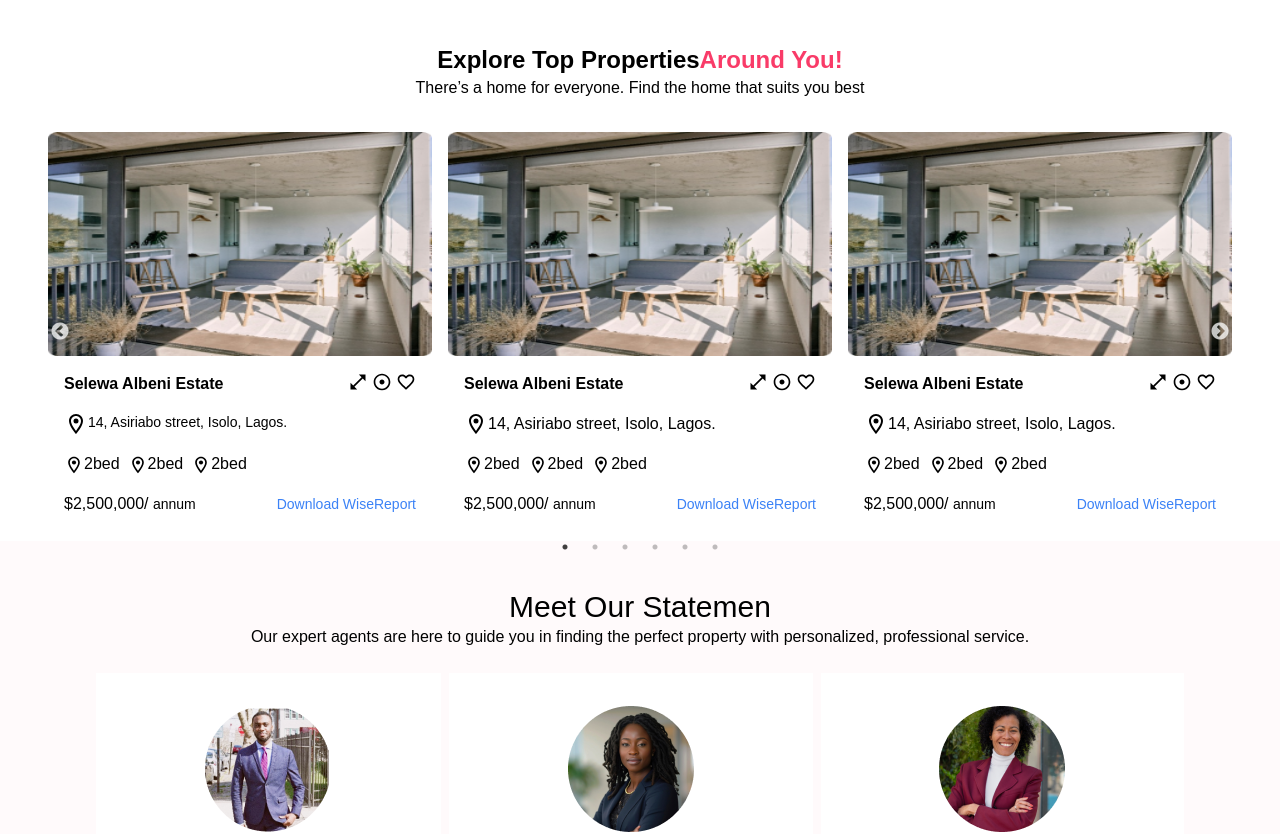
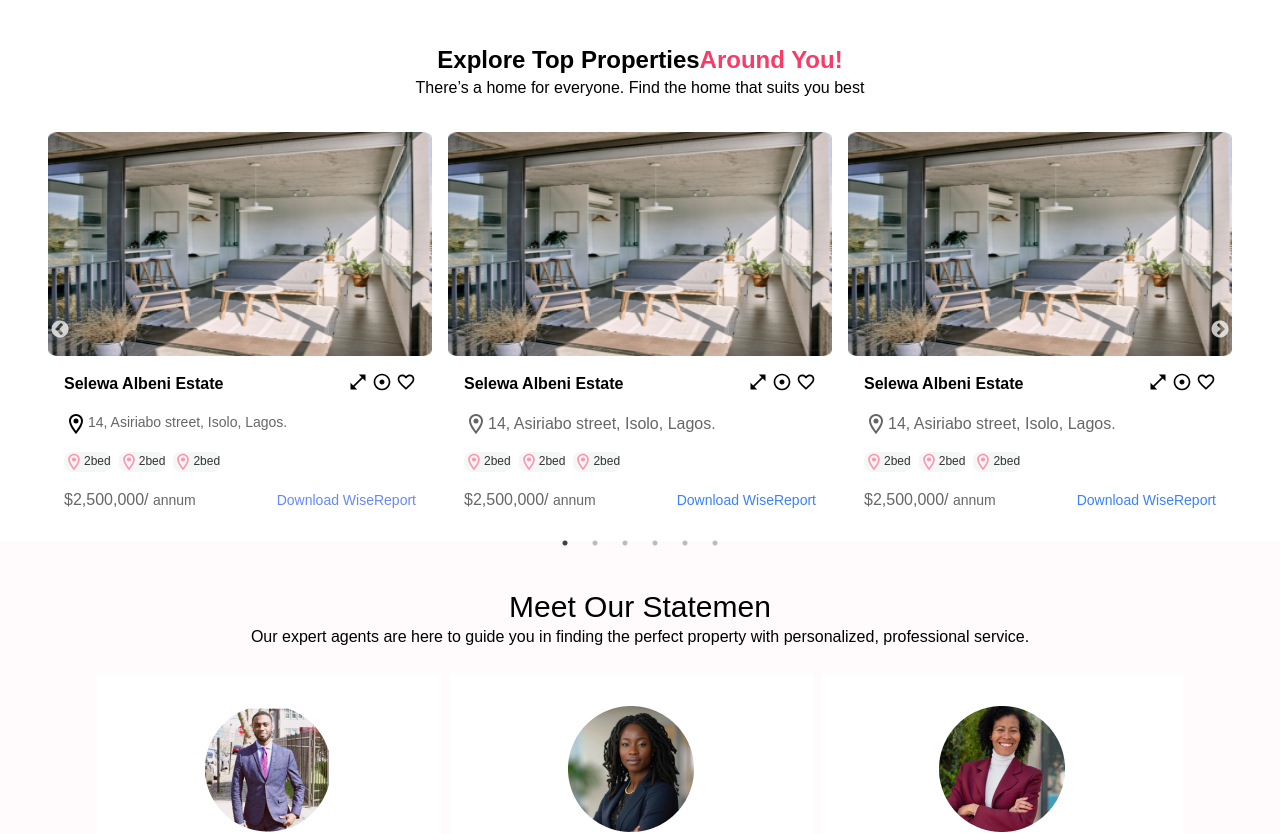
Before and after one commit to Obadea/rentwise, a React (Create React App) app: page / in a window 1280 px wide. Shown: the part 620-1454 px from the top of the page. Built offline with nearby package versions, Linux system fonts and the light colour scheme; a web font is replaced by a local one.

Commit message:
minor changes

```diff
--- a/src/landingpage/components/Solution.jsx
+++ b/src/landingpage/components/Solution.jsx
@@ -20,7 +20,7 @@ function Solution() {
             support you and your clients.
           </p>
           <img src={country} alt="" />
-          <button className="mt-6 px-4 py-3 rounded-lg bg-blue-500 border border-white">
+          <button className="mt-6 px-4 py-3 rounded-lg bg-customDownloadBlue border border-white">
             Learn more
           </button>
         </div>
--- a/src/landingpage/components/TopProperties.jsx
+++ b/src/landingpage/components/TopProperties.jsx
@@ -81,24 +81,185 @@ function TopProperties() {
                 </div>
                 <div className="flex justify-start text-sm font-normal">
                   <LocationOnOutlinedIcon />
-                  <p>14, Asiriabo street, Isolo, Lagos.</p>
+                  <p className="text-customStreetcolor">
+                    14, Asiriabo street, Isolo, Lagos.
+                  </p>
                 </div>
-                <div className="flex justify-start gap-2">
-                  <p>
-                    <LocationOnOutlinedIcon fontSize="small" />
+                <div className="flex justify-start gap-2 text-xs text-customResultqueryGrey font-normal ">
+                  <p className="bg-customgray rounded-lg">
+                    <LocationOnOutlinedIcon
+                      fontSize="small"
+                      className="text-customLocationIconColor"
+                    />
                     2bed
                   </p>
-                  <p>
-                    <LocationOnOutlinedIcon fontSize="small" />
+                  <p className="bg-customgray rounded-lg">
+                    <LocationOnOutlinedIcon
+                      fontSize="small"
+                      className="text-customLocationIconColor"
+                    />
                     2bed
                   </p>
-                  <p>
-                    <LocationOnOutlinedIcon fontSize="small" />
+                  <p className="bg-customgray rounded-lg">
+                    <LocationOnOutlinedIcon
+                      fontSize="small"
+                      className="text-customLocationIconColor"
+                    />
                     2bed
                   </p>
                 </div>
                 <div className="flex justify-between">
-                  <h3>
+                  <h3 className="text-customStreetcolor">
+                    $2,500,000/ <span className="text-sm">annum</span>
+                  </h3>
+                  <button className="text-customDownloadBlue text-sm">
+                    Download WiseReport
+                  </button>
+                </div>
+              </div>
+            </div>
+            <div className=" px-2">
+              <div className="h-56 w-full">
+                <img src={palor} alt="kitchen " className="  h-full w-full" />
+              </div>
+              <div className="p-4 flex flex-col gap-4">
+                <div className="flex justify-between">
+                  <h4 className="text-base font-bold">Selewa Albeni Estate</h4>
+                  <div className="flex justify-between gap-1">
+                    <OpenInFullIcon fontSize="small" />
+                    <AdjustIcon fontSize="small" />
+                    <FavoriteBorderIcon fontSize="small" />
+                  </div>
+                </div>
+                <div className="flex justify-start text-customStreetcolor">
+                  <LocationOnOutlinedIcon />
+                  <p>14, Asiriabo street, Isolo, Lagos.</p>
+                </div>
+                <div className="flex justify-start gap-2 text-xs text-customResultqueryGrey font-normal">
+                  <p className="bg-customgray rounded-lg">
+                    <LocationOnOutlinedIcon
+                      fontSize="small"
+                      className="text-customLocationIconColor"
+                    />
+                    2bed
+                  </p>
+                  <p className="bg-customgray rounded-lg">
+                    <LocationOnOutlinedIcon
+                      fontSize="small"
+                      className="text-customLocationIconColor"
+                    />
+                    2bed
+                  </p>
+                  <p className="bg-customgray rounded-lg">
+                    <LocationOnOutlinedIcon
+                      fontSize="small"
+                      className="text-customLocationIconColor"
+                    />
+                    2bed
+                  </p>
+                </div>
+                <div className="flex justify-between">
+                  <h3 className="text-customStreetcolor">
+                    $2,500,000/ <span className="text-sm">annum</span>
+                  </h3>
+                  <button className="text-blue-500 text-sm">
+                    Download WiseReport
+                  </button>
+                </div>
+              </div>
+            </div>
+            <div className=" px-2">
+              <div className="h-56 w-full">
+                <img src={palor} alt="kitchen " className="  h-full w-full" />
+              </div>
+              <div className="p-4 flex flex-col gap-4">
+                <div className="flex justify-between">
+                  <h4 className="text-base font-bold">Selewa Albeni Estate</h4>
+                  <div className="flex justify-between gap-1">
+                    <OpenInFullIcon fontSize="small" />
+                    <AdjustIcon fontSize="small" />
+                    <FavoriteBorderIcon fontSize="small" />
+                  </div>
+                </div>
+                <div className="flex justify-start text-customStreetcolor">
+                  <LocationOnOutlinedIcon />
+                  <p>14, Asiriabo street, Isolo, Lagos.</p>
+                </div>
+                <div className="flex justify-start gap-2 text-xs text-customResultqueryGrey font-normal">
+                  <p className="bg-customgray rounded-lg">
+                    <LocationOnOutlinedIcon
+                      fontSize="small"
+                      className="text-customLocationIconColor"
+                    />
+                    2bed
+                  </p>
+                  <p className="bg-customgray rounded-lg">
+                    <LocationOnOutlinedIcon
+                      fontSize="small"
+                      className="text-customLocationIconColor"
+                    />
+                    2bed
+                  </p>
+                  <p className="bg-customgray rounded-lg">
+                    <LocationOnOutlinedIcon
+                      fontSize="small"
+                      className="text-customLocationIconColor"
+                    />
+                    2bed
+                  </p>
+                </div>
+                <div className="flex justify-between">
+                  <h3 className="text-customStreetcolor">
+                    $2,500,000/ <span className="text-sm">annum</span>
+                  </h3>
+                  <button className="text-blue-500 text-sm">
+                    Download WiseReport
+                  </button>
+                </div>
+              </div>
+            </div>
+            <div className=" px-2">
+              <div className="h-56 w-full">
+                <img src={palor} alt="kitchen " className="  h-full w-full" />
+              </div>
+              <div className="p-4 flex flex-col gap-4">
+                <div className="flex justify-between">
+                  <h4 className="text-base font-bold">Selewa Albeni Estate</h4>
+                  <div className="flex justify-between gap-1">
+                    <OpenInFullIcon fontSize="small" />
+                    <AdjustIcon fontSize="small" />
+                    <FavoriteBorderIcon fontSize="small" />
+                  </div>
+                </div>
+                <div className="flex justify-start ">
+                  <LocationOnOutlinedIcon />
+                  <p>14, Asiriabo street, Isolo, Lagos.</p>
+                </div>
+                <div className="flex justify-start gap-2 text-xs text-customResultqueryGrey font-normal">
+                  <p className="bg-customgray rounded-lg">
+                    <LocationOnOutlinedIcon
+                      fontSize="small"
+                      className="text-customLocationIconColor"
+                    />
+                    2bed
+                  </p>
+                  <p className="bg-customgray rounded-lg">
+                    <LocationOnOutlinedIcon
+                      fontSize="small"
+                      className="text-customLocationIconColor"
+                    />
+                    2bed
+                  </p>
+                  <p className="bg-customgray rounded-lg">
+                    <LocationOnOutlinedIcon
+                      fontSize="small"
+                      className="text-customLocationIconColor"
+                    />
+                    2bed
+                  </p>
+                </div>
+                <div className="flex justify-between">
+                  <h3 className="text-customStreetcolor">
                     $2,500,000/ <span className="text-sm">annum</span>
                   </h3>
                   <button className="text-blue-500 text-sm">
@@ -125,138 +286,15 @@ function TopProperties() {
                   <p>14, Asiriabo street, Isolo, Lagos.</p>
                 </div>
                 <div className="flex justify-start gap-2">
-                  <p>
+                  <p className="bg-customgray rounded-lg">
                     <LocationOnOutlinedIcon fontSize="small" />
                     2bed
                   </p>
-                  <p>
+                  <p className="bg-customgray rounded-lg">
                     <LocationOnOutlinedIcon fontSize="small" />
                     2bed
                   </p>
-                  <p>
-                    <LocationOnOutlinedIcon fontSize="small" />
-                    2bed
-                  </p>
-                </div>
-                <div className="flex justify-between">
-                  <h3>
-                    $2,500,000/ <span className="text-sm">annum</span>
-                  </h3>
-                  <button className="text-blue-500 text-sm">
-                    Download WiseReport
-                  </button>
-                </div>
-              </div>
-            </div>
-            <div className=" px-2">
-              <div className="h-56 w-full">
-                <img src={palor} alt="kitchen " className="  h-full w-full" />
-              </div>
-              <div className="p-4 flex flex-col gap-4">
-                <div className="flex justify-between">
-                  <h4 className="text-base font-bold">Selewa Albeni Estate</h4>
-                  <div className="flex justify-between gap-1">
-                    <OpenInFullIcon fontSize="small" />
-                    <AdjustIcon fontSize="small" />
-                    <FavoriteBorderIcon fontSize="small" />
-                  </div>
-                </div>
-                <div className="flex justify-start ">
-                  <LocationOnOutlinedIcon />
-                  <p>14, Asiriabo street, Isolo, Lagos.</p>
-                </div>
-                <div className="flex justify-start gap-2">
-                  <p>
-                    <LocationOnOutlinedIcon fontSize="small" />
-                    2bed
-                  </p>
-                  <p>
-                    <LocationOnOutlinedIcon fontSize="small" />
-                    2bed
-                  </p>
-                  <p>
-                    <LocationOnOutlinedIcon fontSize="small" />
-                    2bed
-                  </p>
-                </div>
-                <div className="flex justify-between">
-                  <h3>
-                    $2,500,000/ <span className="text-sm">annum</span>
-                  </h3>
-                  <button className="text-blue-500 text-sm">
-                    Download WiseReport
-                  </button>
-                </div>
-              </div>
-            </div>
-            <div className=" px-2">
-              <div className="h-56 w-full">
-                <img src={palor} alt="kitchen " className="  h-full w-full" />
-              </div>
-              <div className="p-4 flex flex-col gap-4">
-                <div className="flex justify-between">
-                  <h4 className="text-base font-bold">Selewa Albeni Estate</h4>
-                  <div className="flex justify-between gap-1">
-                    <OpenInFullIcon fontSize="small" />
-                    <AdjustIcon fontSize="small" />
-                    <FavoriteBorderIcon fontSize="small" />
-                  </div>
-                </div>
-                <div className="flex justify-start ">
-                  <LocationOnOutlinedIcon />
-                  <p>14, Asiriabo street, Isolo, Lagos.</p>
-                </div>
-                <div className="flex justify-start gap-2">
-                  <p>
-                    <LocationOnOutlinedIcon fontSize="small" />
-                    2bed
-                  </p>
-                  <p>
-                    <LocationOnOutlinedIcon fontSize="small" />
-                    2bed
-                  </p>
-                  <p>
-                    <LocationOnOutlinedIcon fontSize="small" />
-                    2bed
-                  </p>
-                </div>
-                <div className="flex justify-between">
-                  <h3>
-                    $2,500,000/ <span className="text-sm">annum</span>
-                  </h3>
-                  <button className="text-blue-500 text-sm">
-                    Download WiseReport
-                  </button>
-                </div>
-              </div>
-            </div>
-            <div className=" px-2">
-              <div className="h-56 w-full">
-                <img src={palor} alt="kitchen " className="  h-full w-full" />
-              </div>
-              <div className="p-4 flex flex-col gap-4">
-                <div className="flex justify-between">
-                  <h4 className="text-base font-bold">Selewa Albeni Estate</h4>
-                  <div className="flex justify-between gap-1">
-                    <OpenInFullIcon fontSize="small" />
-                    <AdjustIcon fontSize="small" />
-                    <FavoriteBorderIcon fontSize="small" />
-                  </div>
-                </div>
-                <div className="flex justify-start ">
-                  <LocationOnOutlinedIcon />
-                  <p>14, Asiriabo street, Isolo, Lagos.</p>
-                </div>
-                <div className="flex justify-start gap-2">
-                  <p>
-                    <LocationOnOutlinedIcon fontSize="small" />
-                    2bed
-                  </p>
-                  <p>
-                    <LocationOnOutlinedIcon fontSize="small" />
-                    2bed
-                  </p>
-                  <p>
+                  <p className="bg-customgray rounded-lg">
                     <LocationOnOutlinedIcon fontSize="small" />
                     2bed
                   </p>
@@ -289,21 +327,21 @@ function TopProperties() {
                   <p>14, Asiriabo street, Isolo, Lagos.</p>
                 </div>
                 <div className="flex justify-start gap-2">
-                  <p>
+                  <p className="bg-customgray rounded-lg">
                     <LocationOnOutlinedIcon fontSize="small" />
                     2bed
                   </p>
-                  <p>
+                  <p className="bg-customgray rounded-lg">
                     <LocationOnOutlinedIcon fontSize="small" />
                     2bed
                   </p>
-                  <p>
+                  <p className="bg-customgray rounded-lg">
                     <LocationOnOutlinedIcon fontSize="small" />
                     2bed
                   </p>
                 </div>
                 <div className="flex justify-between">
-                  <h3>
+                  <h3 className="text-customStreetcolor">
                     $2,500,000/ <span className="text-sm">annum</span>
                   </h3>
                   <button className="text-blue-500 text-sm">
--- a/tailwind.config.js
+++ b/tailwind.config.js
@@ -17,6 +17,9 @@ module.exports = {
         dropDowmcolor: "#1E1E1E",
         customSearchblue: "#3B68F9",
         customStreetcolor: "#666666",
+        customResultqueryGrey: "#333333",
+        customLocationIconColor: "#FC97AF",
+        customDownloadBlue: "#6688FA",
       },
     },
   },
```
